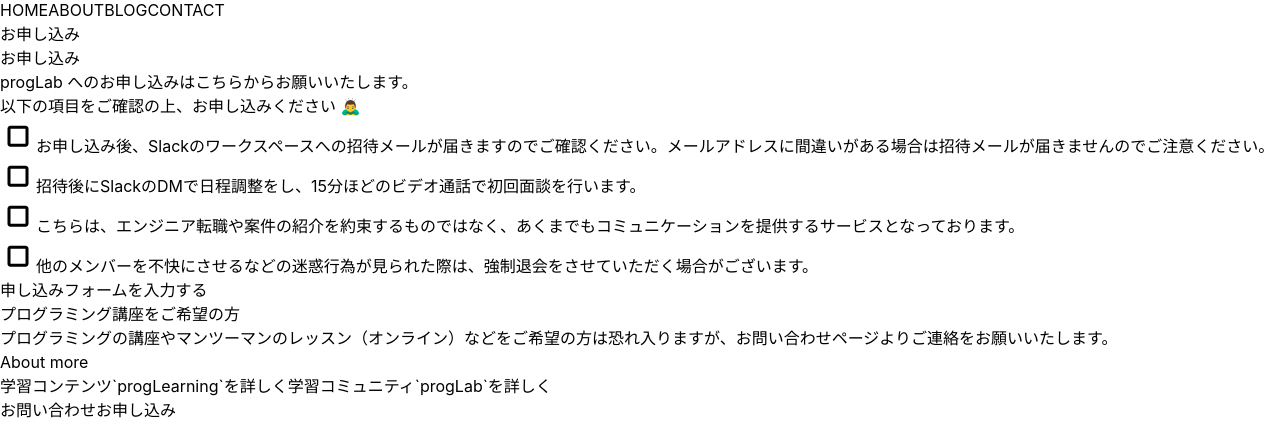
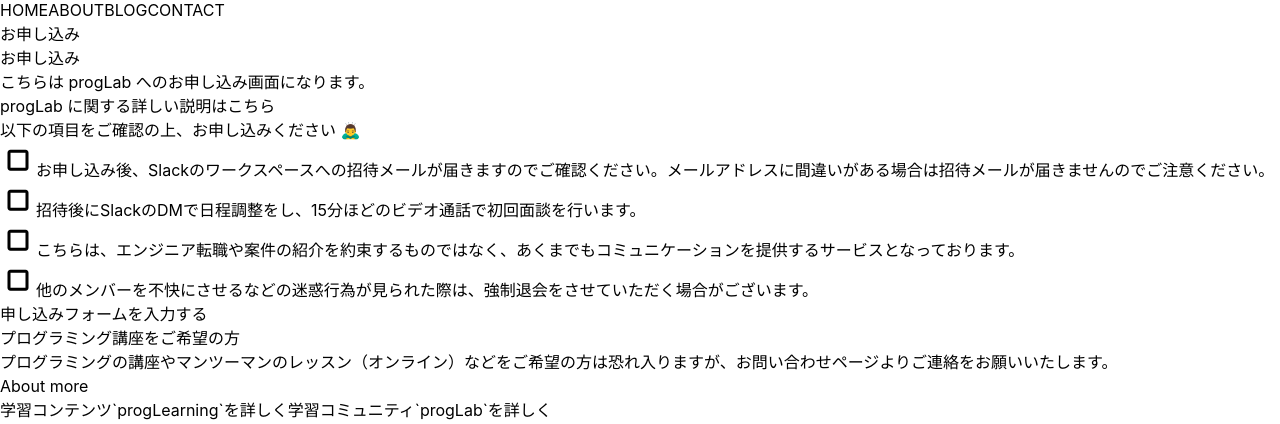
Before and after one commit to nbr41to/proglearning-lp, a Next.js app: page /application in a window 1280 px wide. Shown: the part 124-548 px from the top of the page. Built offline with nearby package versions, Linux system fonts and the light colour scheme; no server answers.

Commit message:
細かな修正

```diff
--- a/src/components/@commons/Box/index.tsx
+++ b/src/components/@commons/Box/index.tsx
@@ -9,10 +9,10 @@
   return (
     <div className={`${className} relative bg-slate-100 shadow rounded-none border-0 sm:rounded-lg sm:border`}>
       {children}
-      <div className="absolute top-2 left-2 w-2 h-2 bg-gray-500 rounded-full"></div>
-      <div className="absolute top-2 right-2 w-2 h-2 bg-gray-500 rounded-full"></div>
-      <div className="absolute bottom-2 left-2 w-2 h-2 bg-gray-500 rounded-full"></div>
-      <div className="absolute right-2 bottom-2 w-2 h-2 bg-gray-500 rounded-full"></div>
+      <div className="absolute top-3 left-3 w-2 h-2 bg-gray-500 rounded-full"></div>
+      <div className="absolute top-3 right-3 w-2 h-2 bg-gray-500 rounded-full"></div>
+      <div className="absolute bottom-3 left-3 w-2 h-2 bg-gray-500 rounded-full"></div>
+      <div className="absolute right-3 bottom-3 w-2 h-2 bg-gray-500 rounded-full"></div>
     </div>
   );
 };
--- a/src/components/@commons/PageTitle/index.tsx
+++ b/src/components/@commons/PageTitle/index.tsx
@@ -1,8 +1,8 @@
-import { VFC } from 'react';
+import { ReactNode, VFC } from 'react';
 
 type Props = {
   title: string;
-  description?: string;
+  description?: string | ReactNode;
   titleSize?: string;
 };
 
@@ -10,7 +10,7 @@
   return (
     <div className="px-6 mx-auto max-w-2xl text-center">
       <h1 className={`${titleSize} font-bold`}>{title}</h1>
-      {description && <p className="mt-4 text-slate-500">{description}</p>}
+      {description && <p className="mt-4 leading-relaxed text-slate-500">{description}</p>}
     </div>
   );
 };
--- a/src/components/About/ProgLab/index.tsx
+++ b/src/components/About/ProgLab/index.tsx
@@ -29,7 +29,7 @@
         </div>
         {/* progLearningへ SP */}
         <div
-          className="overflow-y-hidden fixed top-14 z-10 py-4 w-full bg-teal-300 shadow sm:hidden"
+          className="overflow-y-hidden fixed top-14 z-50 py-4 w-full bg-teal-300 shadow sm:hidden"
           onClick={() => router.push('/about/proglearning')}
         >
           <div className="relative z-10 text-sm font-bold text-center text-white ">
--- a/src/components/About/ProgLearning/YouTube/index.tsx
+++ b/src/components/About/ProgLearning/YouTube/index.tsx
@@ -13,6 +13,7 @@
           src="https://www.youtube.com/embed/?list=UUPcjWvYIfvqGPP4x30kEkMA"
           frameBorder="0"
         ></iframe>
+        <p className="mt-3 text-sm text-center text-slate-500">最新の動画</p>
       </div>
     </div>
   );
--- a/src/components/About/ProgLearning/index.tsx
+++ b/src/components/About/ProgLearning/index.tsx
@@ -28,7 +28,7 @@
         </div>
         {/* progLabへ SP */}
         <div
-          className="overflow-y-hidden fixed top-14 z-10 py-4 w-full bg-amber-400 shadow sm:hidden"
+          className="overflow-y-hidden fixed top-14 z-50 py-4 w-full bg-amber-400 shadow sm:hidden"
           onClick={() => router.push('/about/proglab')}
         >
           <div className="relative z-10 text-sm font-bold text-center text-white ">
--- a/src/components/Application/index.tsx
+++ b/src/components/Application/index.tsx
@@ -1,3 +1,4 @@
+import Link from 'next/link';
 import { useState } from 'react';
 import { Box } from '../@commons/Box';
 import { PageTitle } from '../@commons/PageTitle';
@@ -23,7 +24,19 @@
 
   return (
     <div className="space-y-12">
-      <PageTitle title="お申し込み" description="progLab へのお申し込みはこちらからお願いいたします。" />
+      <PageTitle
+        title="お申し込み"
+        description={
+          <>
+            こちらは progLab へのお申し込み画面になります。
+            <br />
+            progLab に関する詳しい説明は
+            <Link href="/about/proglab">
+              <a className="px-1 font-bold underline">こちら</a>
+            </Link>
+          </>
+        }
+      />
       <Box className="p-8">
         <div className="mx-auto space-y-4 max-w-2xl text-sm accent-teal-300">
           <h2 className="p-2 text-lg text-center">以下の項目をご確認の上、お申し込みください 🙇‍♂️</h2>
@@ -70,7 +83,15 @@
       </Box>
       <SectionColumn
         title="プログラミング講座をご希望の方"
-        paragraph="プログラミングの講座やマンツーマンのレッスン（オンライン）などをご希望の方は恐れ入りますが、お問い合わせページよりご連絡をお願いいたします。"
+        paragraph={
+          <>
+            プログラミングの講座やマンツーマンのレッスン（オンライン）などをご希望の方は恐れ入りますが、
+            <Link href="/contact">
+              <a className="px-1 font-bold underline">お問い合わせページ</a>
+            </Link>
+            よりご連絡をお願いいたします。
+          </>
+        }
       />
     </div>
   );
--- a/src/components/Home/Hero/index.tsx
+++ b/src/components/Home/Hero/index.tsx
@@ -11,8 +11,10 @@
           </div>
         </div>
         <div className="px-6 mt-8 text-xs tracking-wider sm:mt-16 sm:text-base">
-          <span className="text-base font-bold text-amber-400">`progLearning`</span>{' '}
-          はプログラミング学習支援のためのコンテンツを提供します。
+          <span className="px-2 text-base font-bold text-teal-300">`progLearning`</span>
+          <span className="">はプログラミング学習による</span>
+          <span className="px-2 text-base font-bold text-amber-400">`あなたの変化`</span>
+          <span className="">をサポートします。</span>
         </div>
       </div>
       {/* PC */}
```
Also changed, not shown: src/components/@commons/SectionColumn/index.tsx (+3 -4 lines).
